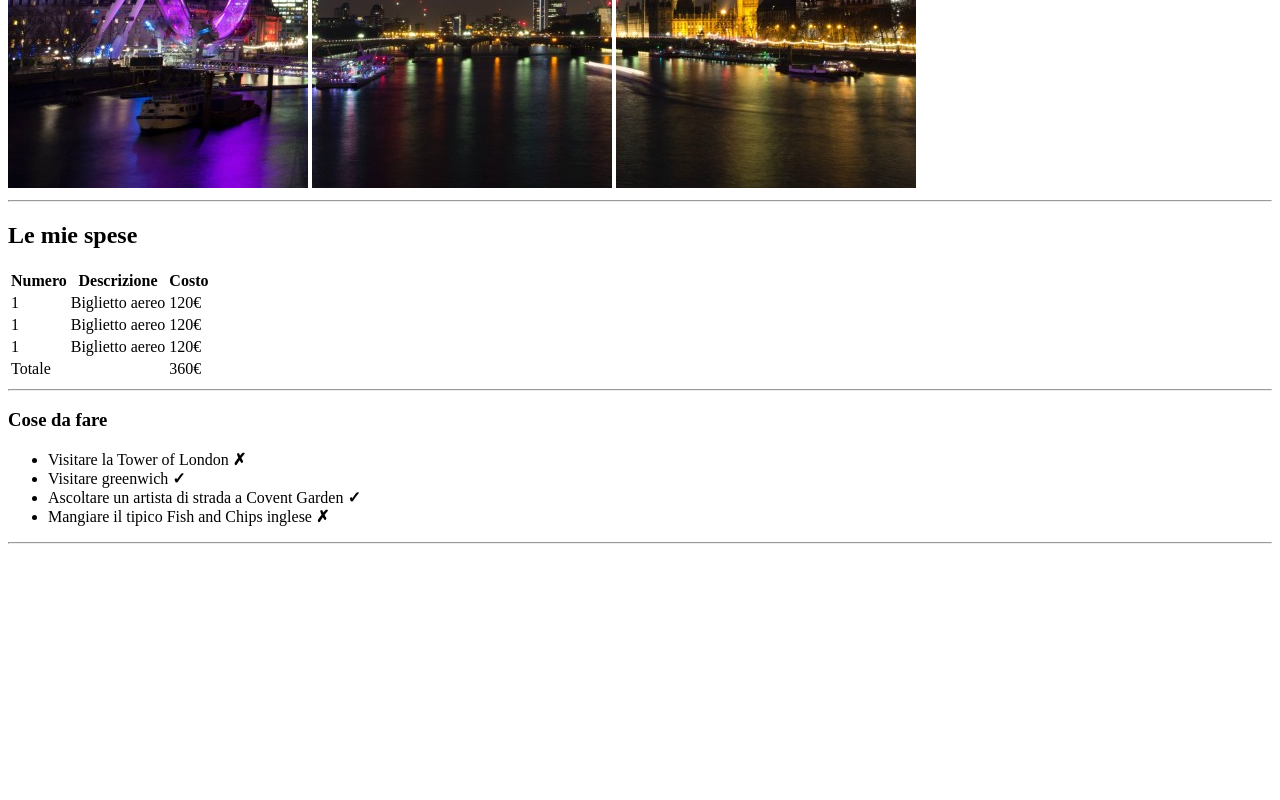
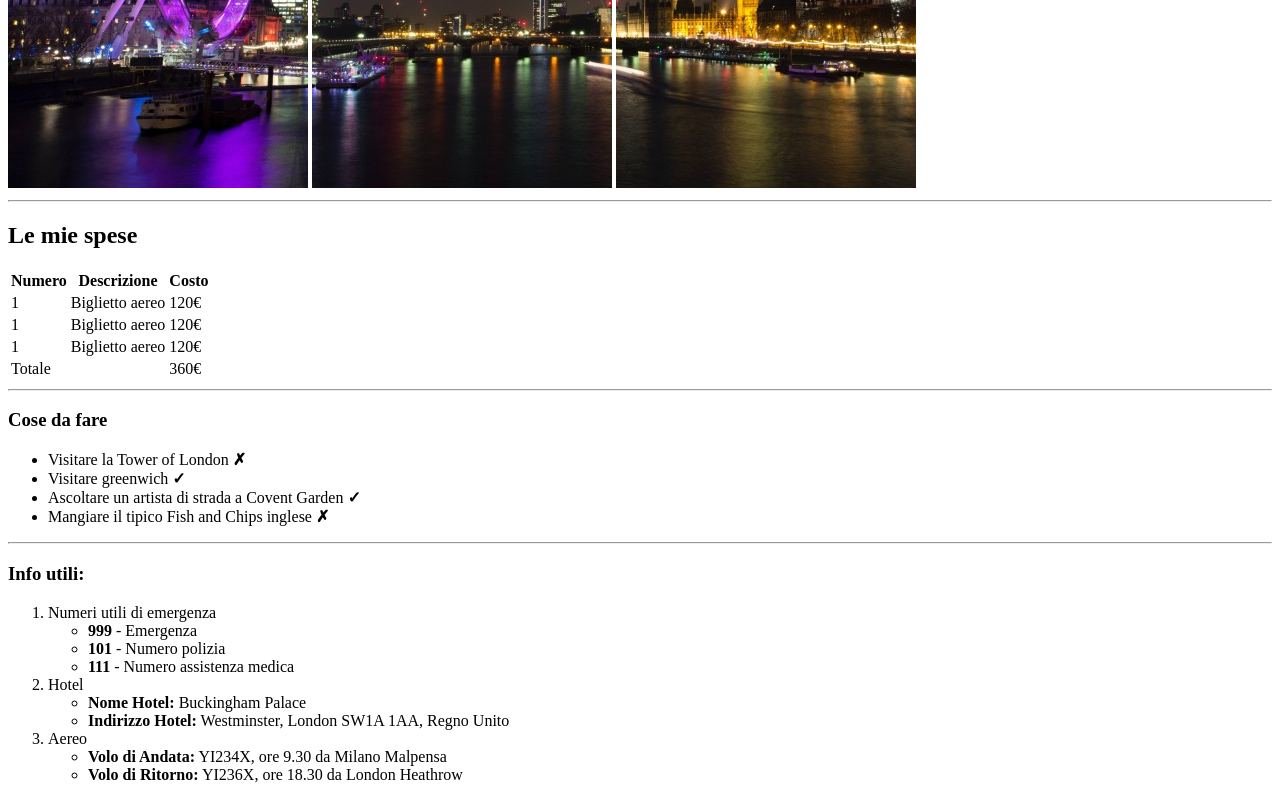
Before and after one commit to domenicatonziello/html-london-trip, a plain HTML site: page index.html in a window 1280 px wide. Shown: the part 492-1292 px from the top of the page. Before the commit the page ends 1044 px from the top, so only its background shows below. Drawn offline with Linux system fonts and the light colour scheme.

Commit message:
added lists

```diff
--- a/index.html
+++ b/index.html
@@ -22,9 +22,9 @@
             <h2>Le mie spese</h2>
             <table>
                 <thead>
-                    <th> Numero</th>
-                    <th> Descrizione</th>
-                    <th> Costo</th>
+                   <th> Numero</th>
+                   <th> Descrizione</th>
+                   <th> Costo</th>
                 </thead>
                 <tbody>
                     <tr>
@@ -56,14 +56,37 @@
         <div>
             <h3>Cose da fare</h3>
             <ul>
-                <li>Visitare la Tower of London <strong>&cross;</strong></li>
-                <li>Visitare greenwich <strong>&check;</strong></li>
-                <li>Ascoltare un artista di strada a Covent Garden <strong>&check;</strong></li>
-                <li>Mangiare il tipico Fish and Chips inglese <strong>&cross;</strong></li>
+                <li>Visitare la Tower of London <b>&cross;</b></li>
+                <li>Visitare greenwich <b>&check;</b></li>
+                <li>Ascoltare un artista di strada a Covent Garden <b>&check;</b></li>
+                <li>Mangiare il tipico Fish and Chips inglese <b>&cross;</b></li>
             </ul>
         </div>
         <hr>
-        <div></div>
+        <div>
+          <h3>Info utili:</h3>
+          <ol>
+            <li>Numeri utili di emergenza
+                <ul>
+                    <li><strong>999</strong> - Emergenza</li>
+                    <li><strong>101</strong> - Numero polizia</li>
+                    <li><strong>111</strong> - Numero assistenza medica</li>
+                </ul>
+            </li>
+            <li>Hotel
+                <ul>
+                    <li><strong>Nome Hotel:</strong> Buckingham Palace </li>
+                    <li> <strong>Indirizzo Hotel:</strong> Westminster, London SW1A 1AA, Regno Unito</li>
+                </ul>
+            </li>
+            <li>Aereo
+                <ul>
+                    <li><strong>Volo di Andata:</strong> YI234X, ore 9.30 da Milano Malpensa </li>
+                    <li><strong>Volo di Ritorno:</strong> YI236X, ore 18.30 da London Heathrow </li>
+                </ul>
+            </li>
+          </ol>
+        </div>
     </main>
 </body>
 </html>
```
